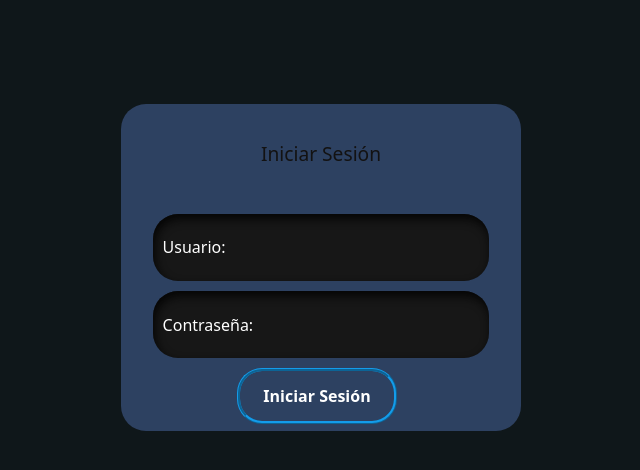
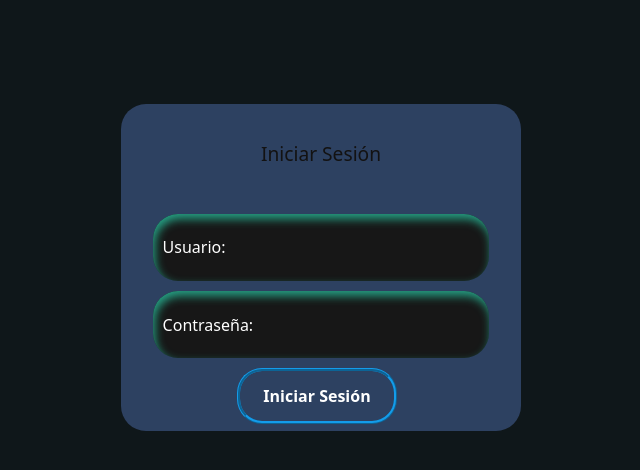
Before and after one commit to George-MvQ/A2_tienda_el_buen_precio, a Django app: page /login/ in a window 1280 px wide. Shown: the part 56-526 px from the top of the page, without its empty margins (327-967 px from the left). Run offline with Django 4.2, Linux system fonts and the light colour scheme.

Commit message:
Mejora login, quines somo y creacion de modelos

```diff
--- a/inicio_app/static/css/login.css
+++ b/inicio_app/static/css/login.css
@@ -30,7 +30,7 @@
     outline: none;
     color: white;
     background-color: #171717;
-    box-shadow: inset 2px 5px 10px rgb(5, 5, 5);
+    box-shadow: inset 2px 5px 10px rgb(38, 161, 133);
   }
 
   .input-field {
```
